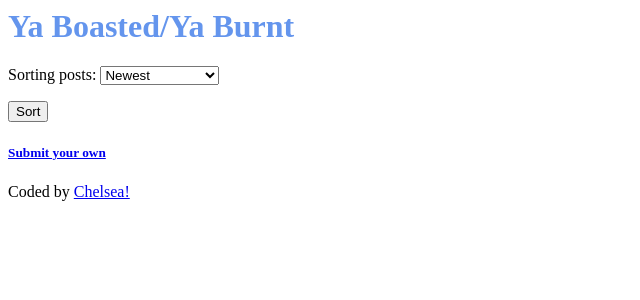
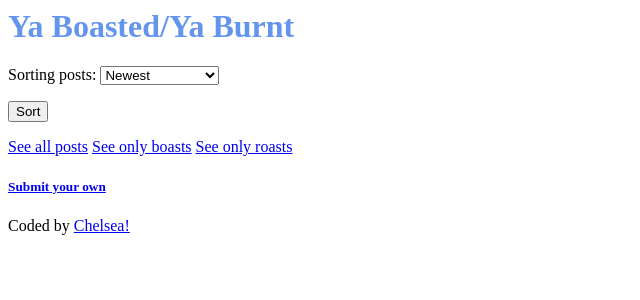
Before and after one commit to chewh115/ghostpost, a Django app: page / in a window 1280 px wide. Shown: the top 300 px of the page, without its empty margins (0-640 px from the left). Run offline with Django 3.2, Linux system fonts and the light colour scheme; data that the repository does not hold is empty.

Commit message:
Working up and down voting, score keeping and boast/roast filtering

```diff
--- a/boo/models.py
+++ b/boo/models.py
@@ -20,3 +20,6 @@ class BoastAndRoast(models.Model):
 
     def __str__(self):
         return self.title
+
+    def score(self):
+        return self.up_votes - self.down_votes
--- a/boo/templates/index.html
+++ b/boo/templates/index.html
@@ -11,10 +11,21 @@
   {% csrf_token %} {{ form.as_p }}
   <input type="submit" value="Sort" />
 </form>
+<div id="views">
+  <a href="/">See all posts</a>
+  <a href="/boasts">See only boasts</a>
+  <a href="/roasts">See only roasts</a>
+</div>
 {% for post in posts %}
 <h5 class="postTitle">{{post.title}}</h5>
 <p class="post">{{post.post}}</p>
-
+<p>This post's score is {{post.score}}</p>
+<button id="upvote">
+  <a href="{% url 'upvote' post_id=post.id %}">Upvote</a>
+</button>
+<button id="downvote">
+  <a href="{% url 'downvote' post_id=post.id %}">Downvote</a>
+</button>
 {% endfor %}
 <h5><a href='{% url "submit" %}'>Submit your own</a></h5>
 {% endblock %}
--- a/boo/urls.py
+++ b/boo/urls.py
@@ -3,5 +3,9 @@ from boo import views
 
 urlpatterns = [
     path('', views.index, name='homepage'),
-    path('submit/', views.submit, name='submit')
+    path('submit/', views.submit, name='submit'),
+    path('boasts/', views.index, name='boasts'),
+    path('roasts/', views.index, name='roasts'),
+    path('upvote/<int:post_id>/', views.up_vote, name='upvote'),
+    path('downvote/<int:post_id>/', views.down_vote, name='downvote')
 ]
--- a/boo/views.py
+++ b/boo/views.py
@@ -8,16 +8,21 @@ from boo.forms import BoastOrRoastForm, SortPosts
 # Create your views here.
 def index(request):
     context = {}
-    context['posts'] = BoastAndRoast.objects.all()
+    posts =  BoastAndRoast.objects.all()
+    context['posts'] = posts
     context['form'] = SortPosts()
+    if 'boasts' in request.path:
+        context['posts'] = posts.filter(boast_or_roast=True)
+    if 'roasts' in request.path:
+        context['posts'] = posts.filter(boast_or_roast=False)
     if request.method == 'POST':
         form = SortPosts(request.POST)
         if form.is_valid():
             sort_method = form.cleaned_data.get('sorting_posts')
             if sort_method == 'newest':
-                context['posts'] = BoastAndRoast.objects.all().order_by('-submit_time')
+                context['posts'] = posts.order_by('-submit_time')
             elif sort_method == 'oldest':
-                context['posts'] = BoastAndRoast.objects.all().order_by('submit_time')
+                context['posts'] = posts.order_by('submit_time')
             return render(request, 'index.html', context)
 
     return render(request, 'index.html', context)
@@ -38,3 +43,17 @@ def submit(request):
             return HttpResponseRedirect(reverse('homepage'))
     form = BoastOrRoastForm()
     return render(request, 'submit.html', {'form': form})
+
+
+def up_vote(request, post_id):
+    post = BoastAndRoast.objects.get(id=post_id)
+    post.up_votes += 1
+    post.save()
+    return HttpResponseRedirect(reverse('homepage'))
+
+
+def down_vote(request, post_id):
+    post = BoastAndRoast.objects.get(id=post_id)
+    post.down_votes += 1
+    post.save()
+    return HttpResponseRedirect(reverse('homepage'))
```
